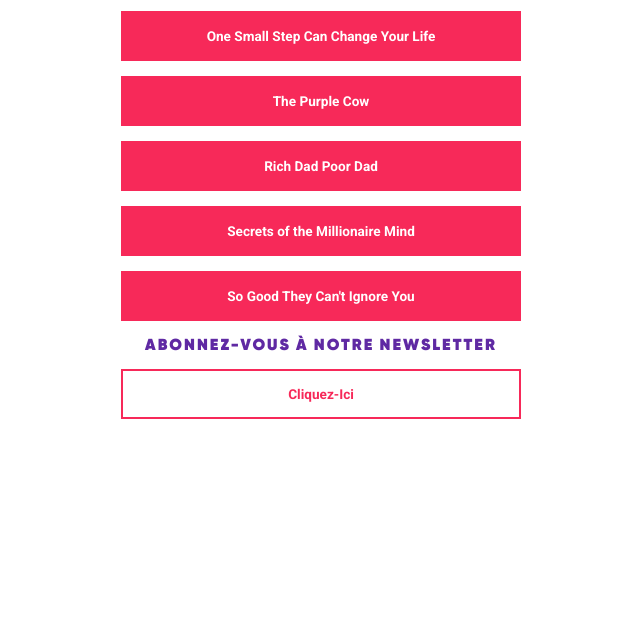
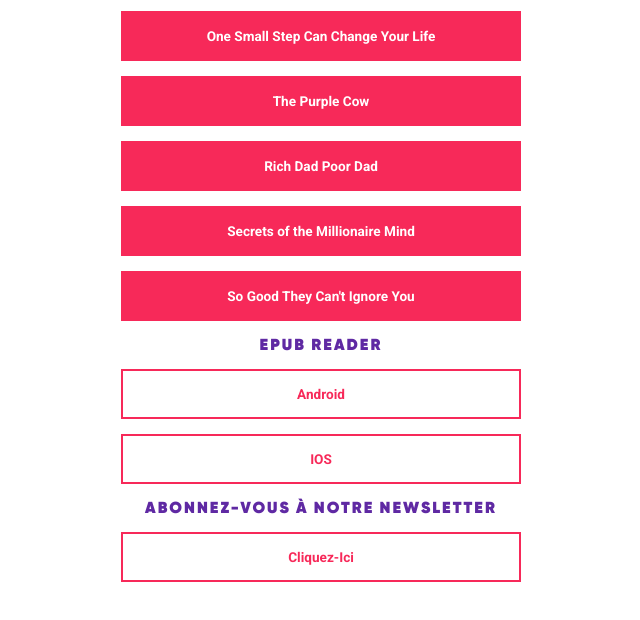
Before and after one commit to Jad-dev/scoly, a plain HTML site: page download.html in a window 1280 px wide. Shown: the part 148-768 px from the top of the page, without its empty margins (319-959 px from the left). Drawn offline with Linux system fonts and the light colour scheme.

Commit message:
lien epub reders

```diff
--- a/download.html
+++ b/download.html
@@ -21,6 +21,12 @@
         <a class="featured" href="https://drive.google.com/uc?export=download&id=1o1pkPf_32LqqgMVb7nX_bLv8KKjSDaCx" target="_blank">Secrets of the Millionaire Mind</a>
         <a class="featured" href="https://drive.google.com/uc?export=download&id=1VKVdhZYI9JViszRDHjG6gtKEkeBH3dkz9" target="_blank">So Good They Can't Ignore You</a>
         <!-- Popular Content -->
+        <h2>Epub Reader</h2>
+
+        <a style="font-weight: 700;" href="https://play.google.com/store/apps/details?id=com.obreey.reader" target="_blank">Android</a>
+        <a style="font-weight: 700;" href="https://apps.apple.com/sa/app/pocketbook-reader/id805488884" target="_blank">IOS</a>
+
+
         <h2>Abonnez-vous à notre Newsletter</h2>
 
         <a style="font-weight: 700;" href="https://bit.ly/3bPmm0q" target="_blank">Cliquez-Ici</a>
```
